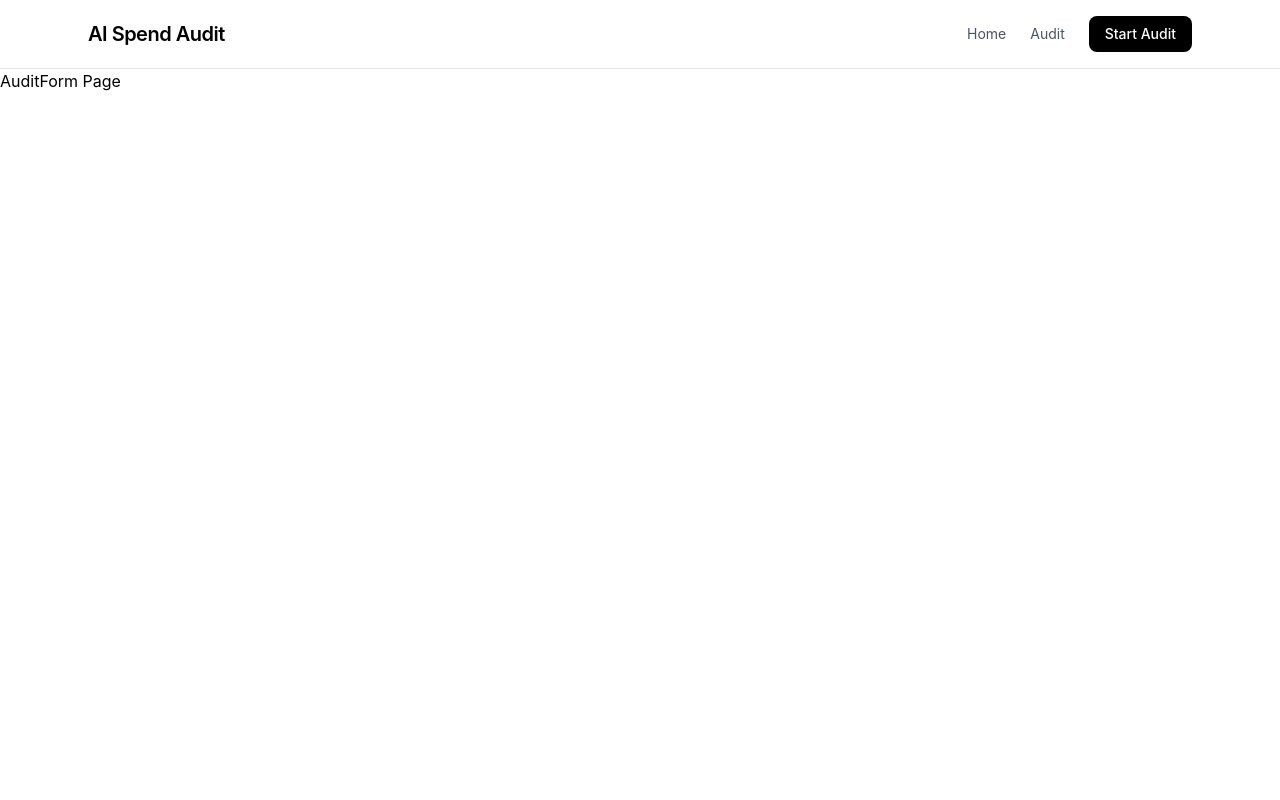
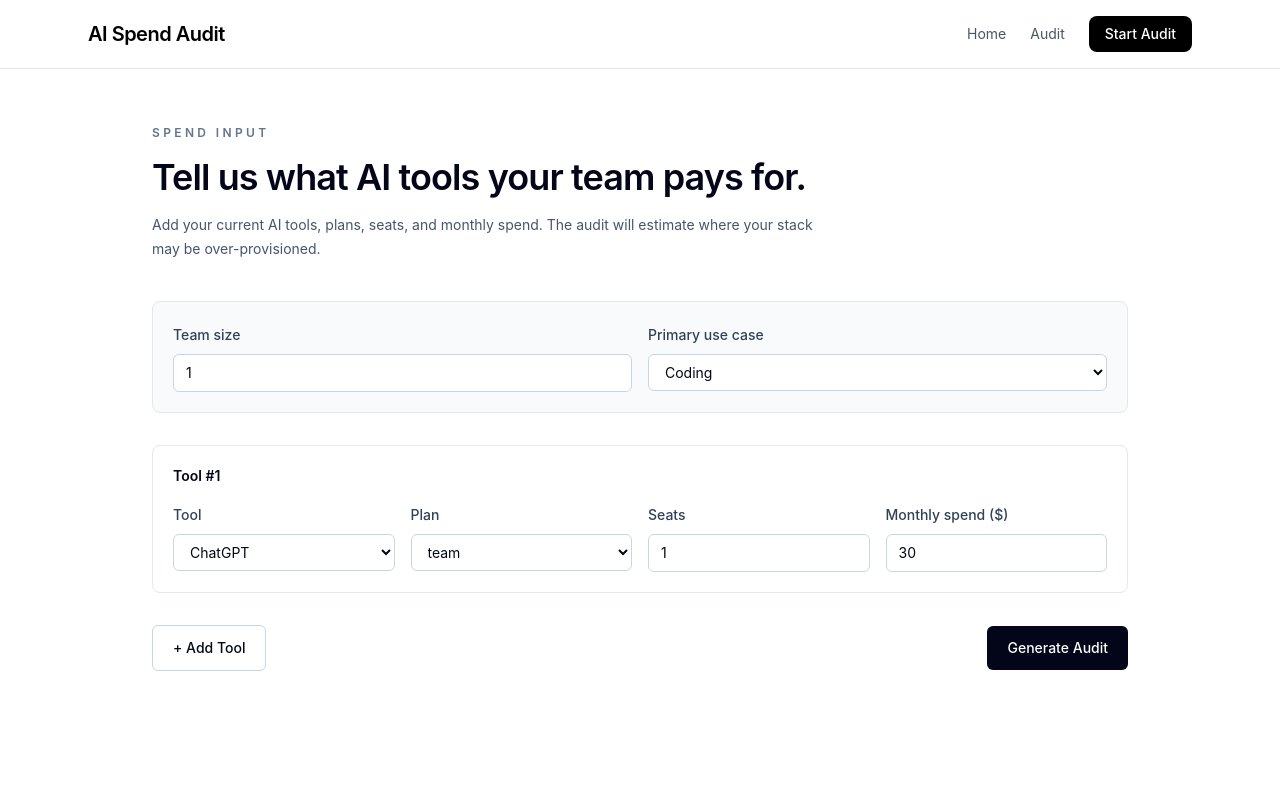
Before and after one commit to Niyatikansal31/AI-SpendAudit, a React (Vite) app in the folder Frontend/: page /audit in a window 1280 px wide. Shown: the top 800 px of the page. Built offline with nearby package versions, Linux system fonts and the light colour scheme.

Commit message:
build audit input form

```diff
--- a/Frontend/pages/AuditForm.tsx
+++ b/Frontend/pages/AuditForm.tsx
@@ -1,9 +1,240 @@
-const Landing = () => {
+import { useState } from "react";
+
+type ToolSpend = {
+  toolName: string;
+  plan: string;
+  seats: number;
+  monthlySpend: number;
+};
+
+const toolPlans: Record<string, string[]> = {
+  ChatGPT: ["plus", "team", "enterprise", "api"],
+  Claude: ["free", "pro", "max", "team", "enterprise", "api"],
+  Cursor: ["hobby", "pro", "business", "enterprise"],
+  GitHubCopilot: ["individual", "business", "enterprise"],
+  OpenAIAPI: ["usage"],
+  AnthropicAPI: ["usage"],
+  Gemini: ["pro", "ultra", "api"],
+  v0: ["free", "premium", "team"],
+};
+
+const AuditForm = () => {
+  const [teamSize, setTeamSize] = useState<number>(1);
+  const [useCase, setUseCase] = useState<string>("coding");
+
+  const [tools, setTools] = useState<ToolSpend[]>([
+    {
+      toolName: "ChatGPT",
+      plan: "team",
+      seats: 1,
+      monthlySpend: 30,
+    },
+  ]);
+
+  const addTool = () => {
+    setTools([
+      ...tools,
+      {
+        toolName: "ChatGPT",
+        plan: "plus",
+        seats: 1,
+        monthlySpend: 20,
+      },
+    ]);
+  };
+
+  const removeTool = (index: number) => {
+    setTools(tools.filter((_, i) => i !== index));
+  };
+
+  const updateTool = (
+    index: number,
+    field: keyof ToolSpend,
+    value: string | number
+  ) => {
+    const updatedTools = [...tools];
+
+    updatedTools[index] = {
+      ...updatedTools[index],
+      [field]: value,
+    };
+
+    if (field === "toolName") {
+      const selectedTool = value as string;
+      updatedTools[index].plan = toolPlans[selectedTool][0];
+    }
+
+    setTools(updatedTools);
+  };
+
   return (
-    <div>
-      <h1>AuditForm Page</h1>
+    <div className="bg-white text-slate-950">
+      <section className="mx-auto max-w-5xl px-6 py-14">
+        <div className="mb-10">
+          <p className="text-xs font-semibold uppercase tracking-[0.28em] text-slate-500">
+            Spend Input
+          </p>
+
+          <h1 className="mt-4 text-3xl font-semibold tracking-tight sm:text-4xl">
+            Tell us what AI tools your team pays for.
+          </h1>
+
+          <p className="mt-4 max-w-2xl text-sm leading-6 text-slate-600">
+            Add your current AI tools, plans, seats, and monthly spend. The audit
+            will estimate where your stack may be over-provisioned.
+          </p>
+        </div>
+
+        <div className="rounded-lg border border-slate-200 bg-slate-50 p-5">
+          <div className="grid grid-cols-1 gap-4 md:grid-cols-2">
+            <label className="block">
+              <span className="text-sm font-medium text-slate-700">
+                Team size
+              </span>
+              <input
+                type="number"
+                min={1}
+                value={teamSize}
+                onChange={(e) => setTeamSize(Number(e.target.value))}
+                className="mt-2 w-full rounded-md border border-slate-300 bg-white px-3 py-2 text-sm outline-none focus:border-slate-950"
+              />
+            </label>
+
+            <label className="block">
+              <span className="text-sm font-medium text-slate-700">
+                Primary use case
+              </span>
+              <select
+                value={useCase}
+                onChange={(e) => setUseCase(e.target.value)}
+                className="mt-2 w-full rounded-md border border-slate-300 bg-white px-3 py-2 text-sm outline-none focus:border-slate-950"
+              >
+                <option value="coding">Coding</option>
+                <option value="writing">Writing</option>
+                <option value="data">Data</option>
+                <option value="research">Research</option>
+                <option value="mixed">Mixed</option>
+              </select>
+            </label>
+          </div>
+        </div>
+
+        <div className="mt-8 space-y-4">
+          {tools.map((tool, index) => (
+            <div
+              key={index}
+              className="rounded-lg border border-slate-200 bg-white p-5"
+            >
+              <div className="mb-4 flex items-center justify-between">
+                <p className="text-sm font-semibold text-slate-950">
+                  Tool #{index + 1}
+                </p>
+
+                {tools.length > 1 && (
+                  <button
+                    type="button"
+                    onClick={() => removeTool(index)}
+                    className="text-sm text-slate-500 transition hover:text-red-600"
+                  >
+                    Remove
+                  </button>
+                )}
+              </div>
+
+              <div className="grid grid-cols-1 gap-4 md:grid-cols-4">
+                <label className="block">
+                  <span className="text-sm font-medium text-slate-700">
+                    Tool
+                  </span>
+                  <select
+                    value={tool.toolName}
+                    onChange={(e) =>
+                      updateTool(index, "toolName", e.target.value)
+                    }
+                    className="mt-2 w-full rounded-md border border-slate-300 bg-white px-3 py-2 text-sm outline-none focus:border-slate-950"
+                  >
+                    {Object.keys(toolPlans).map((toolName) => (
+                      <option key={toolName} value={toolName}>
+                        {toolName}
+                      </option>
+                    ))}
+                  </select>
+                </label>
+
+                <label className="block">
+                  <span className="text-sm font-medium text-slate-700">
+                    Plan
+                  </span>
+                  <select
+                    value={tool.plan}
+                    onChange={(e) => updateTool(index, "plan", e.target.value)}
+                    className="mt-2 w-full rounded-md border border-slate-300 bg-white px-3 py-2 text-sm outline-none focus:border-slate-950"
+                  >
+                    {toolPlans[tool.toolName].map((plan) => (
+                      <option key={plan} value={plan}>
+                        {plan}
+                      </option>
+                    ))}
+                  </select>
+                </label>
+
+                <label className="block">
+                  <span className="text-sm font-medium text-slate-700">
+                    Seats
+                  </span>
+                  <input
+                    type="number"
+                    min={1}
+                    value={tool.seats}
+                    onChange={(e) =>
+                      updateTool(index, "seats", Number(e.target.value))
+                    }
+                    className="mt-2 w-full rounded-md border border-slate-300 bg-white px-3 py-2 text-sm outline-none focus:border-slate-950"
+                  />
+                </label>
+
+                <label className="block">
+                  <span className="text-sm font-medium text-slate-700">
+                    Monthly spend ($)
+                  </span>
+                  <input
+                    type="number"
+                    min={0}
+                    value={tool.monthlySpend}
+                    onChange={(e) =>
+                      updateTool(
+                        index,
+                        "monthlySpend",
+                        Number(e.target.value)
+                      )
+                    }
+                    className="mt-2 w-full rounded-md border border-slate-300 bg-white px-3 py-2 text-sm outline-none focus:border-slate-950"
+                  />
+                </label>
+              </div>
+            </div>
+          ))}
+        </div>
+
+        <div className="mt-8 flex flex-wrap items-center justify-between gap-3">
+          <button
+            type="button"
+            onClick={addTool}
+            className="rounded-md border border-slate-300 bg-white px-5 py-3 text-sm font-medium text-slate-950 transition hover:bg-slate-50"
+          >
+            + Add Tool
+          </button>
+
+          <button
+            type="button"
+            className="rounded-md bg-slate-950 px-5 py-3 text-sm font-medium text-white transition hover:bg-slate-800"
+          >
+            Generate Audit
+          </button>
+        </div>
+      </section>
     </div>
-  )
-}
+  );
+};
 
-export default Landing
+export default AuditForm;
```
